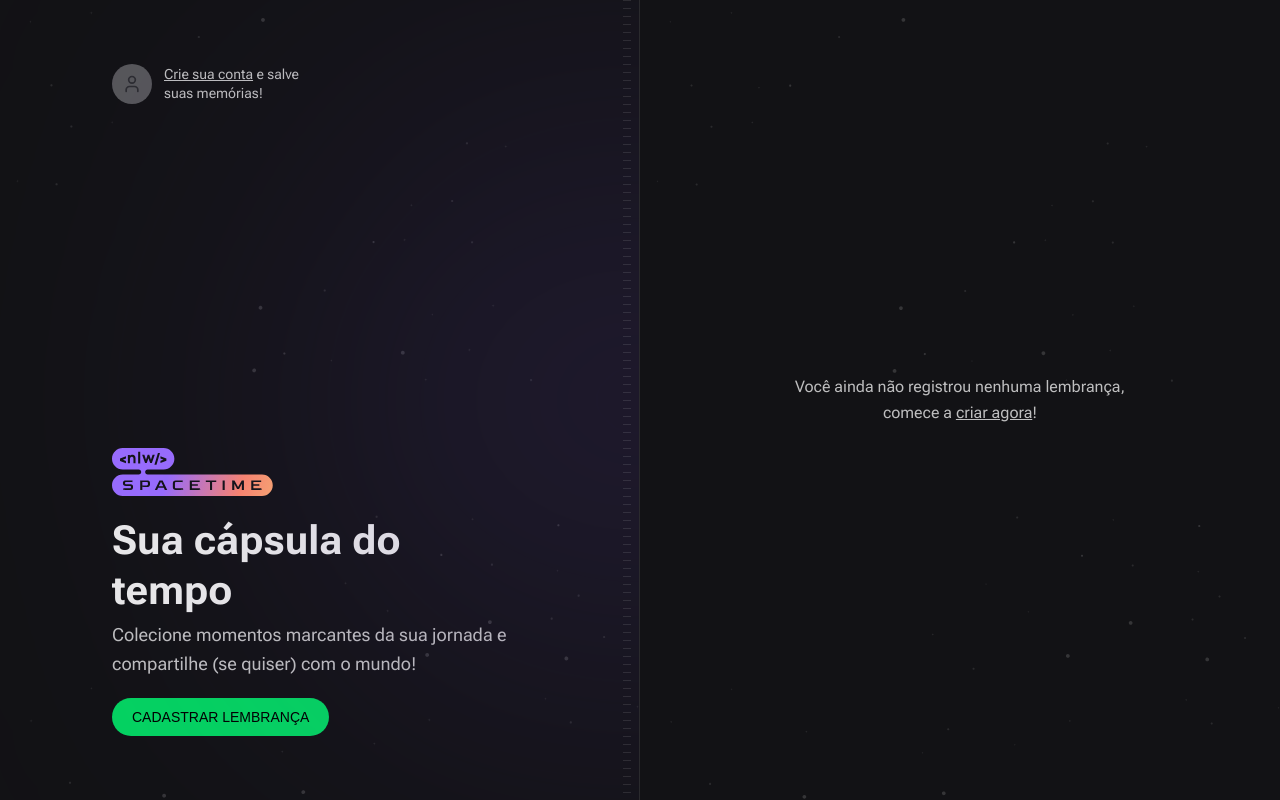
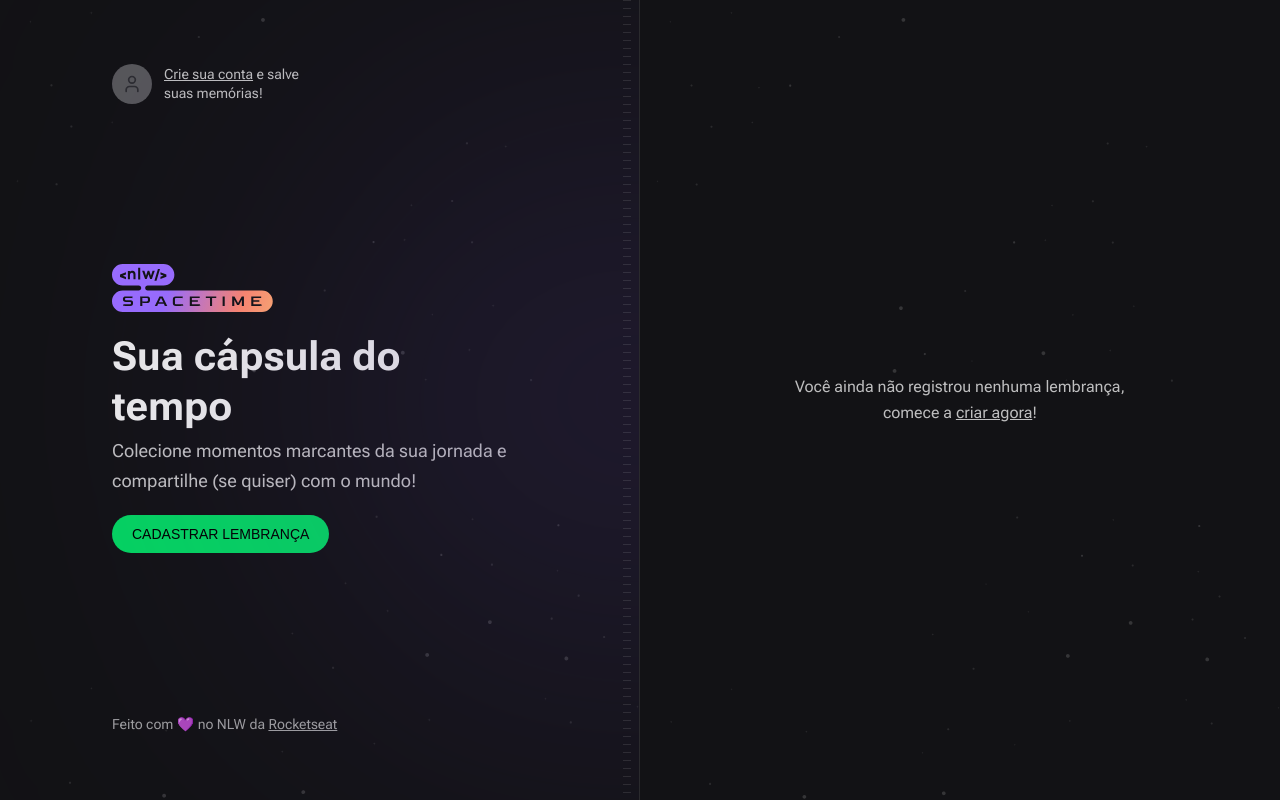
Before and after one commit to lucasleonardobs/nlw-spacetime, a Next.js app in the folder web/: page / in a window 1280 px wide. Built offline with nearby package versions, Linux system fonts and the light colour scheme; a web font is replaced by a local one.

Commit message:
Register footer in left side home

```diff
--- a/web/src/app/page.tsx
+++ b/web/src/app/page.tsx
@@ -49,6 +49,19 @@
             CADASTRAR LEMBRANÇA
           </a>
         </div>
+
+        {/* Copyright */}
+        <div className="text-sm leading-relaxed text-gray-200">
+          Feito com 💜 no NLW da{' '}
+          <a
+            target="_blank"
+            rel="noreferrer"
+            className="underline hover:text-gray-100"
+            href="https://rocketseat.com.br"
+          >
+            Rocketseat
+          </a>
+        </div>
       </div>
 
       {/* Right */}
```
